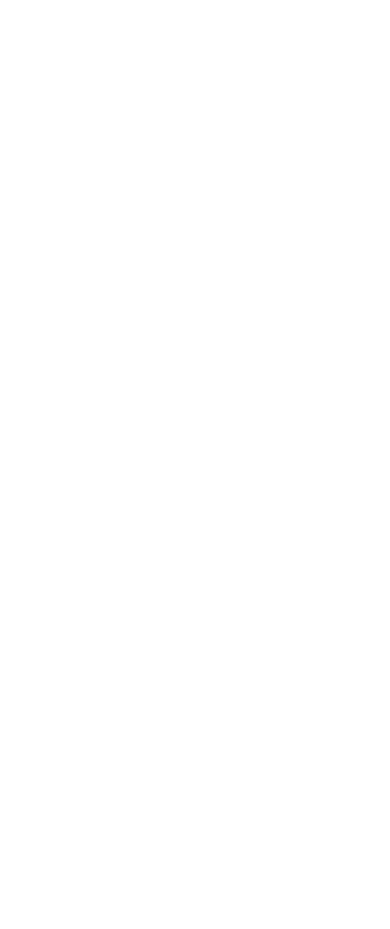
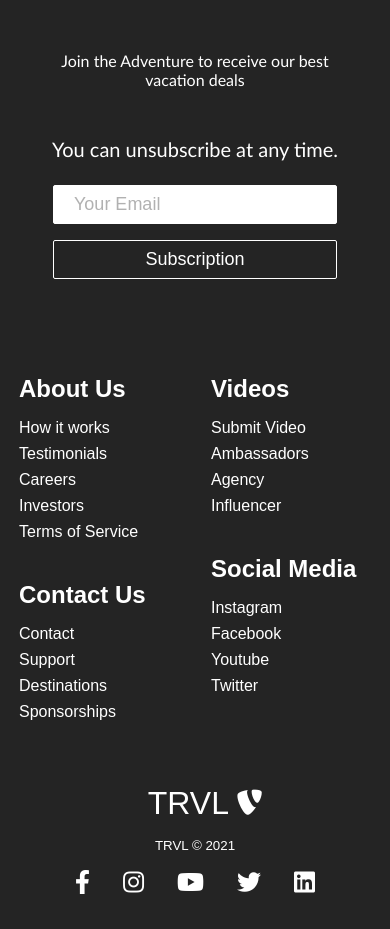
Before and after one commit to Mdakhib/react-website-1, a React (Create React App) app: page / in a window 390 px wide. Shown: the part 2940-3869 px from the top of the page. Before the commit the page ends 2879 px from the top, so only its background shows below. Built offline with nearby package versions, Linux system fonts and the light colour scheme.

Commit message:
footer added with responsive

```diff
--- /dev/null
+++ b/src/components/Footer.css
@@ -0,0 +1,160 @@
+.footer-container {
+    background-color: #242424;
+    padding: 4rem 0 2rem 0;
+    display: flex;
+    flex-direction: column;
+    justify-content: center;
+    align-items: center;
+}
+.footer-subscription {
+    display: flex;
+    flex-direction: column;
+    justify-content: center;
+    align-items: center;
+    text-align: center;
+
+    margin-bottom: 24px;
+    padding: 24px;
+    color: #fff;
+}
+
+.footer-subscription>p {
+    font-family: 'Trebuchet MS', 'Lucida Sans Unicode', 'Lucida Grande',
+        'Lucida Sans', Arial, sans-serif;
+}
+
+.footer-subscription-heading {
+    margin-bottom: 24px;
+    font-size: 24px;
+}
+
+.footer-subscription-text {
+    margin-bottom: 24px;
+    font-size: 20px;
+}
+
+.footer-input {
+    padding: 8px 20px;
+    border-radius: 2px;
+    margin-right: 10px;
+    outline: none;
+    border: none;
+    font-size: 18px;
+    margin-bottom: 16px;
+    border: 1px solid #fff;
+}
+
+.footer-links {
+    width: 100%;
+    max-width: 1000px;
+    display: flex;
+    justify-content: center;
+}
+
+.footer-link-wrapper {
+    display: flex;
+}
+.footer-link-items {
+    display: flex;
+    flex-direction: column;
+    align-items: flex-start;
+    margin: 16px;
+    text-align: left;
+    width: 160px;
+    box-sizing: border-box;
+}
+
+.footer-link-items h2 {
+    margin-bottom: 16px;
+}
+
+.footer-link-items>h2 {
+    color: #fff;
+}
+
+.footer-link-items a {
+    color: #fff;
+    text-decoration: none;
+    margin-bottom: 0.5rem;
+}
+
+.footer-link-items a:hover {
+    color: #e9e9e9;
+    transition: 0.3s ease-out;
+}
+
+.footer-email-form h2 {
+    margin-bottom: 2rem;
+}
+
+.footer-input::placeholder {
+    color: #b1b1b1;
+}
+
+/* Social Icons */
+.social-icon-link {
+    color: #fff;
+    font-size: 24px;
+}
+
+.social-media {
+    max-width: 1000px;
+    width: 100%;
+}
+
+.social-media-wrap {
+    display: flex;
+    justify-content: space-between;
+    align-items: center;
+    width: 90%;
+    max-width: 1000px;
+    margin: 40px auto 0 auto;
+}
+
+.social-icons {
+    display: flex;
+    justify-content: space-between;
+    align-items: center;
+    width: 240px;
+}
+
+.social-logo {
+    color: #fff;
+    justify-self: start;
+    margin-left: 20px;
+    cursor: pointer;
+    text-decoration: none;
+    font-size: 2rem;
+    display: flex;
+    align-items: center;
+    margin-bottom: 16px;
+}
+
+.website-rights {
+    color: #fff;
+    margin-bottom: 16px;
+}
+
+@media screen and (max-width: 820px) {
+    .footer-links {
+        padding-top: 2rem;
+    }
+
+    .footer-input {
+        width: 100%;
+    }
+
+    .btn {
+        width: 100%;
+    }
+
+    .footer-link-wrapper {
+        flex-direction: column;
+    }
+
+    .social-media-wrap {
+        flex-direction: column;
+    }
+}
+
+@media screen and (max-width: 768px) {}
--- /dev/null
+++ b/src/components/Footer.js
@@ -0,0 +1,121 @@
+import React from "react";
+import { Button } from './Button'
+import './Footer.css'
+import '../App.css'
+import { Link } from "react-router-dom";
+
+function Footer() {
+  return (
+    <div className="footer-container">
+      <section className="footer-subscription">
+        <p className="footer-subscription">
+          Join the Adventure to receive our best vacation deals
+        </p>
+        <p className="footer-subscription-text">
+          You can unsubscribe at any time.
+        </p>
+        <div className="input-areas">
+          <form>
+            <input
+              type="email"
+              className="footer-input"
+              name="email"
+              placeholder="Your Email"
+            />
+            <Button buttonStyle="btn--outline">Subscription</Button>
+          </form>
+        </div>
+      </section>
+      <div class="footer-links">
+        <div className="footer-link-wrapper">
+          <div class="footer-link-items">
+            <h2>About Us</h2>
+            <Link to="/sign-up">How it works</Link>
+            <Link to="/">Testimonials</Link>
+            <Link to="/">Careers</Link>
+            <Link to="/">Investors</Link>
+            <Link to="/">Terms of Service</Link>
+          </div>
+          <div class="footer-link-items">
+            <h2>Contact Us</h2>
+            <Link to="/">Contact</Link>
+            <Link to="/">Support</Link>
+            <Link to="/">Destinations</Link>
+            <Link to="/">Sponsorships</Link>
+          </div>
+        </div>
+        <div className="footer-link-wrapper">
+          <div class="footer-link-items">
+            <h2>Videos</h2>
+            <Link to="/">Submit Video</Link>
+            <Link to="/">Ambassadors</Link>
+            <Link to="/">Agency</Link>
+            <Link to="/">Influencer</Link>
+          </div>
+          <div class="footer-link-items">
+            <h2>Social Media</h2>
+            <Link to="/">Instagram</Link>
+            <Link to="/">Facebook</Link>
+            <Link to="/">Youtube</Link>
+            <Link to="/">Twitter</Link>
+          </div>
+        </div>
+      </div>
+      <section class="social-media">
+        <div class="social-media-wrap">
+          <div class="footer-logo">
+            <Link to="/" className="social-logo">
+              TRVL
+              <i class="fab fa-typo3" />
+            </Link>
+          </div>
+          <small class="website-rights">TRVL © 2021</small>
+          <div class="social-icons">
+            <Link
+              class="social-icon-link facebook"
+              to="/"
+              target="_blank"
+              aria-label="Facebook"
+            >
+              <i class="fab fa-facebook-f" />
+            </Link>
+            <Link
+              class="social-icon-link instagram"
+              to="/"
+              target="_blank"
+              aria-label="Instagram"
+            >
+              <i class="fab fa-instagram" />
+            </Link>
+            <Link
+              class="social-icon-link youtube"
+              to="/"
+              target="_blank"
+              aria-label="Youtube"
+            >
+              <i class="fab fa-youtube" />
+            </Link>
+            <Link
+              class="social-icon-link twitter"
+              to="/"
+              target="_blank"
+              aria-label="Twitter"
+            >
+              <i class="fab fa-twitter" />
+            </Link>
+            <Link
+              class="social-icon-link twitter"
+              to="/"
+              target="_blank"
+              aria-label="LinkedIn"
+            >
+              <i class="fab fa-linkedin" />
+            </Link>
+          </div>
+        </div>
+      </section>
+    </div>
+  );
+}
+
+export default Footer;
--- a/src/components/pages/Home.js
+++ b/src/components/pages/Home.js
@@ -1,7 +1,8 @@
 import React from "react";
 import "../../App.css";
 import Hero from "../Hero";
-import Cards from '../Cards'
+import Cards from '../Cards';
+import Footer from '../Footer'
 
 
 function Home() {
@@ -9,6 +10,7 @@
     <>
       <Hero />
       <Cards />
+      <Footer />
     </>
   );
 }
```
Also changed, not shown: 2 other files (tests, documents, lock files or other folders).
